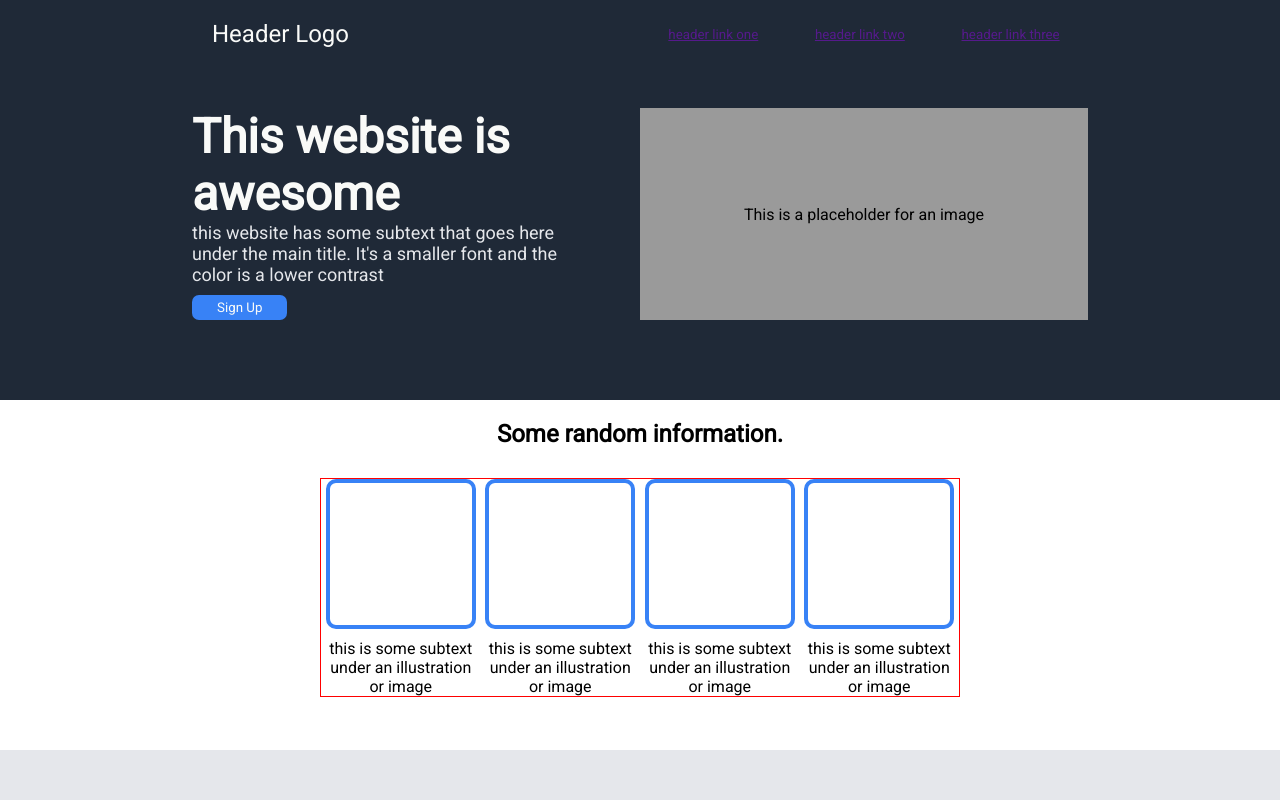
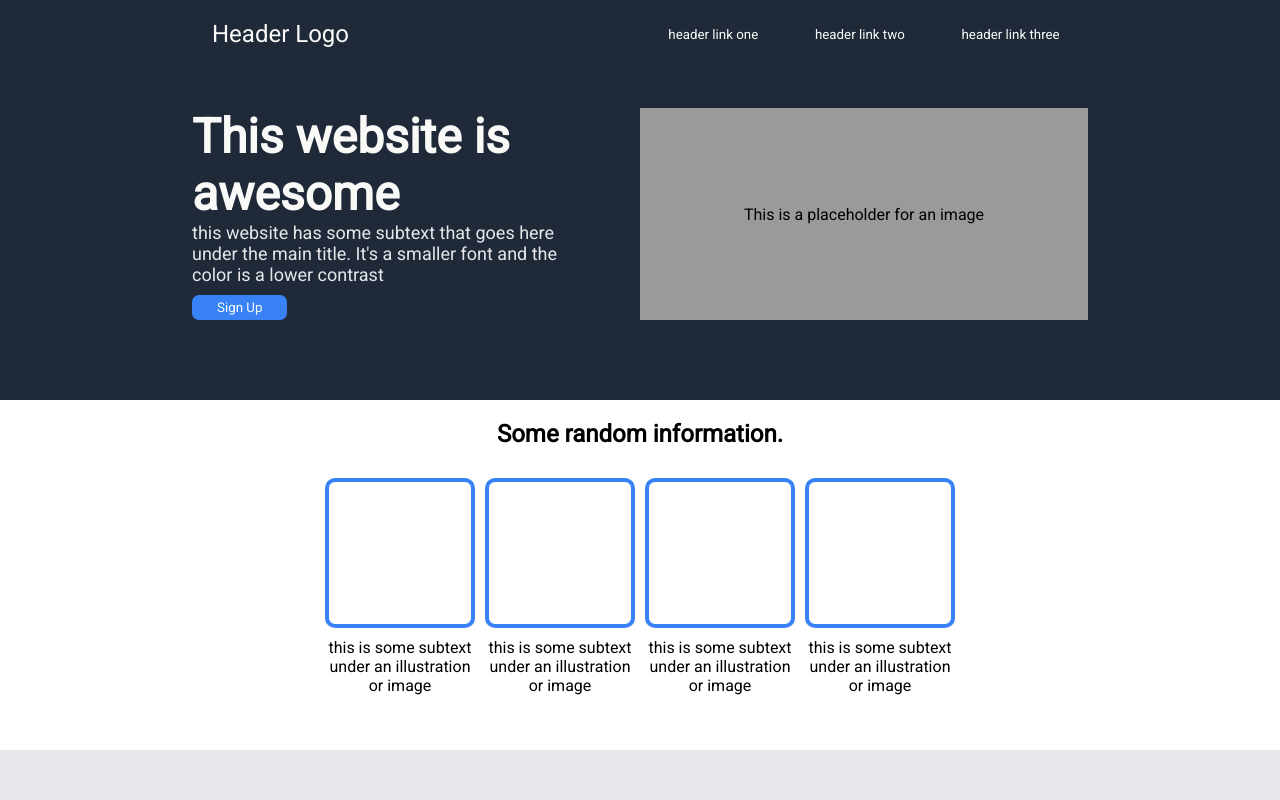
Before and after one commit to J-Joudrey/Website-template, a plain HTML site: page index.html in a window 1280 px wide. Shown: the top 800 px of the page. Drawn offline with Linux system fonts and the light colour scheme.

Commit message:
finshed full landing page template

```diff
--- a/styles.css
+++ b/styles.css
@@ -7,6 +7,10 @@
     font-family: roboto;
 }
 
+a {
+    text-decoration: none;
+    color: #F9FAF8;
+}
 .hero {
     background-color: #1f2937;
     padding-bottom: 40px;
@@ -97,8 +101,6 @@
     justify-content: space-around;
     margin: 0 auto;
     width: 50%;
-    border: 1px red solid;
-
 }
 .product-box {
     border: 4px #3882f6 solid;
```
